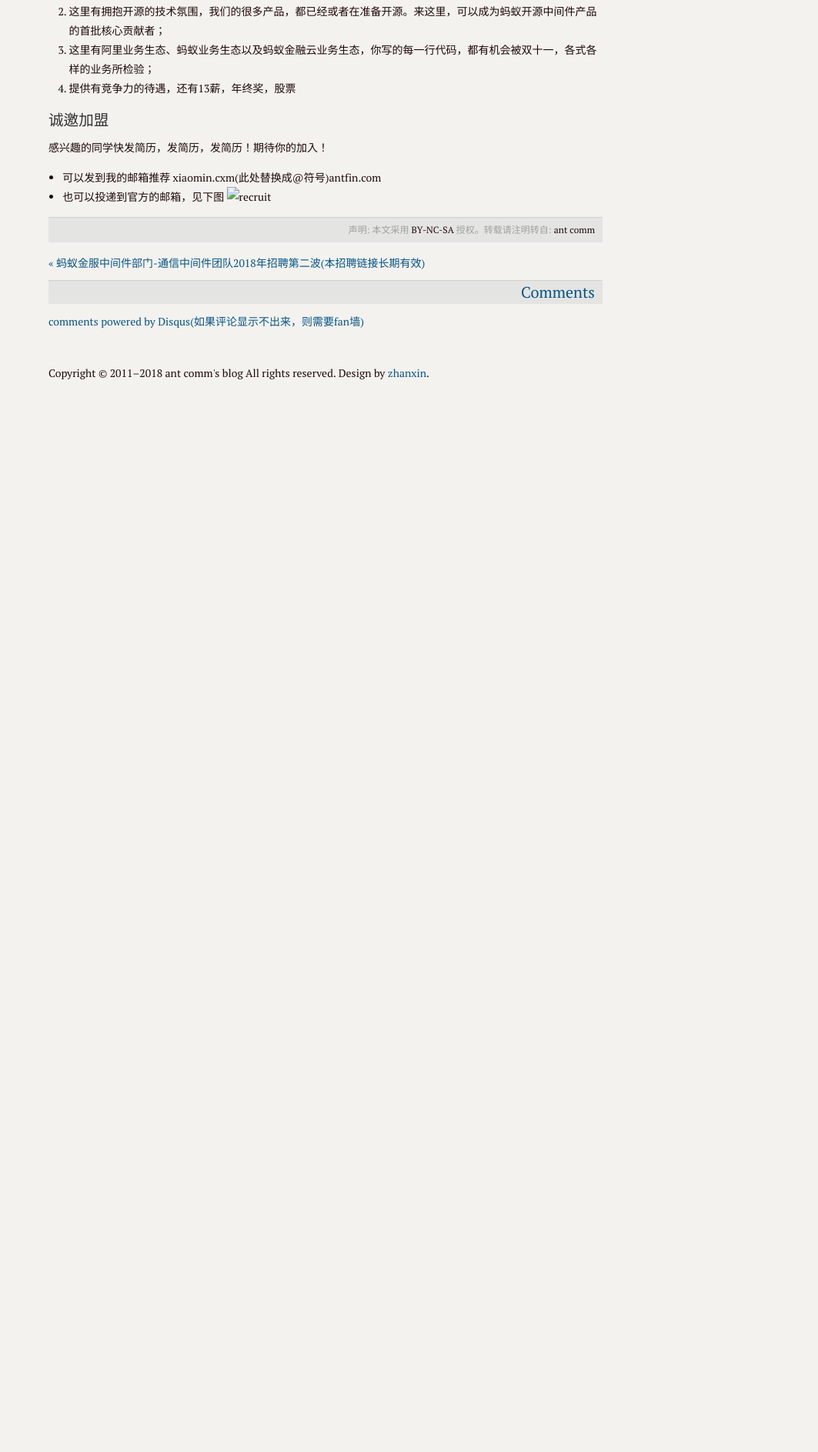
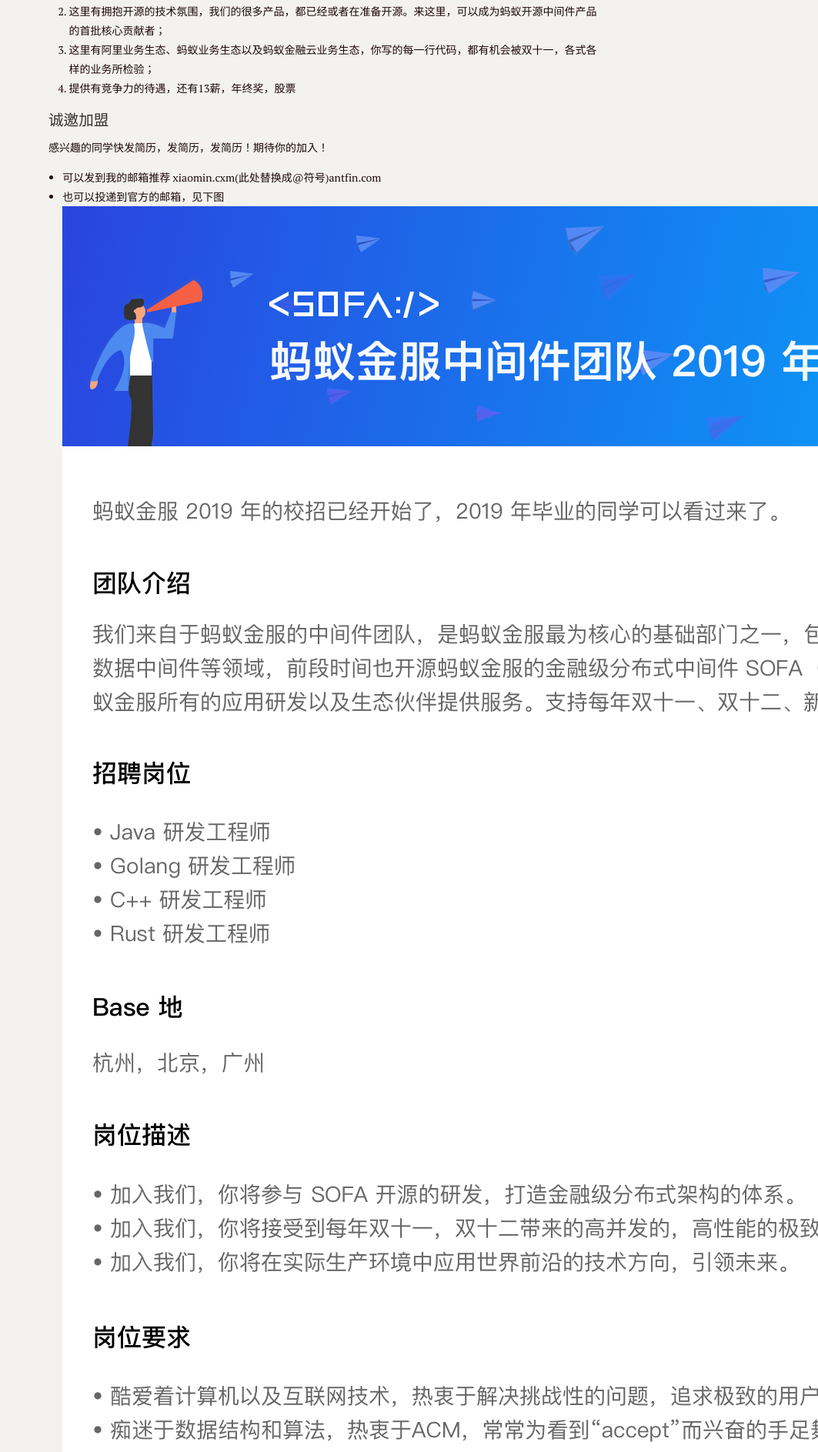
Before and after one commit to xmtsui/recruit, a Jekyll site: the page built from _posts/2018/2018-07-13-2019_recruitment.md, in a window 1280 px wide. Shown: the part 902-2789 px from the top of the page at 77% size, without its empty margins (217-1280 px from the left). Built offline with Jekyll 4.4.1, drawn with Linux system fonts in a browser that asks for light colours; comment, search, counter and statistics services are not loaded; before the commit the page ends 1414 px from its top, so only the background shows below that.

Commit message:
modify by quickcommint

```diff
--- a/_posts/2018/2018-07-13-2019_recruitment.md
+++ b/_posts/2018/2018-07-13-2019_recruitment.md
@@ -37,4 +37,4 @@
 ### 诚邀加盟
 感兴趣的同学快发简历，发简历，发简历！期待你的加入！
 * 可以发到我的邮箱推荐 xiaomin.cxm(此处替换成@符号)antfin.com
-* 也可以投递到官方的邮箱，见下图 ![recruit](recruit_2019.png)
+* 也可以投递到官方的邮箱，见下图 ![recruit]({{site.iLotus.asset_pic_url}}recruit_2019.png)
```
